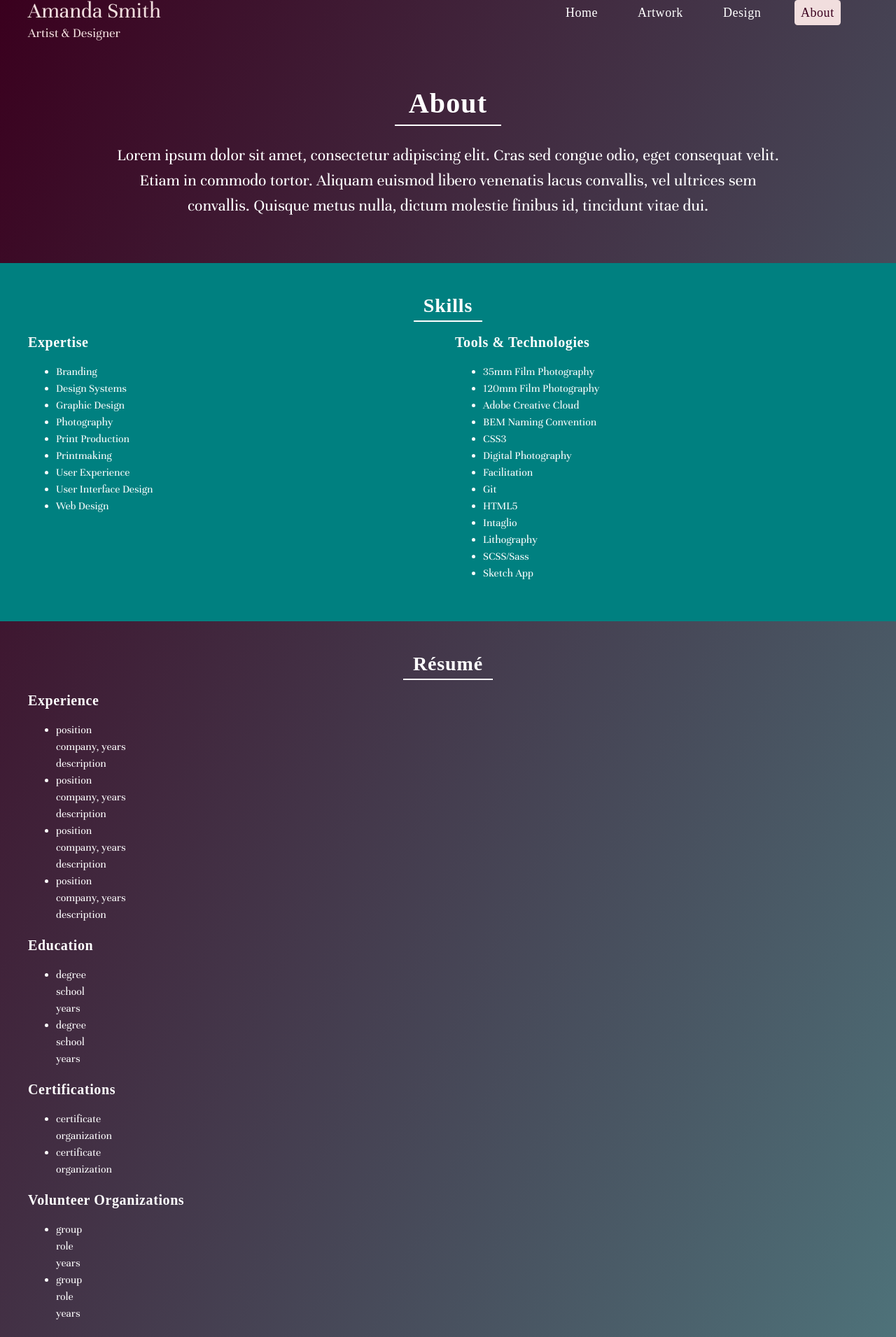
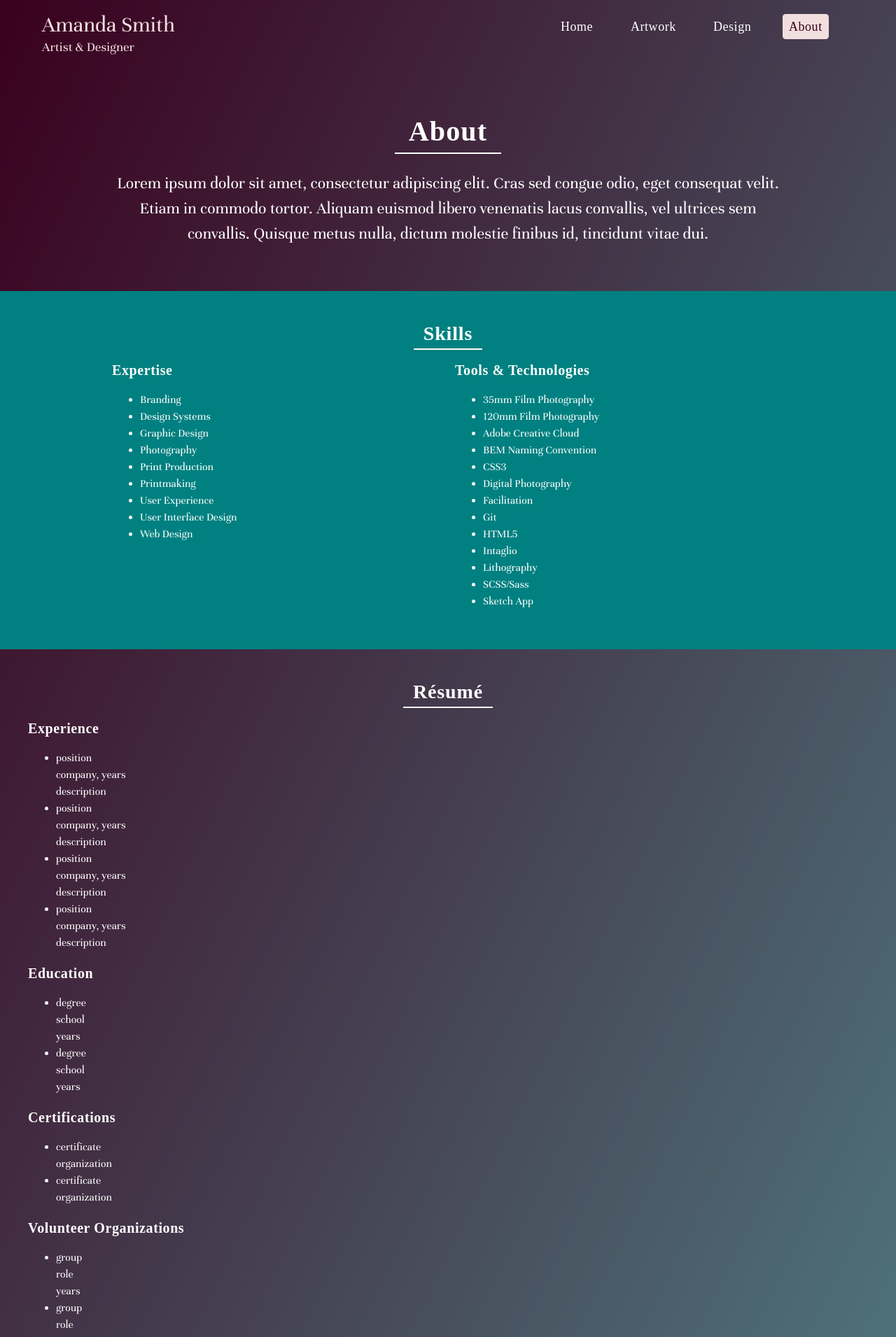
Before and after one commit to asmithorn/asmithorn.github.io, a Jekyll site: the page built from about/index.html, in a window 1280 px wide. Shown: the top 1911 px of the page at 70% size. Built offline with Jekyll 4.4.1, drawn with Linux system fonts in a browser that asks for light colours; some web fonts are replaced.

Commit message:
spacing crap

```diff
--- a/about/index.html
+++ b/about/index.html
@@ -2,7 +2,7 @@
 layout: default
 ---
 <div class="o-row o-row--1200">
-  <section class="o-row--v-padding u-margin--w-20-120">
+  <section class="o-row--v-padding u-padding--w-20-120">
     <header>
       <h1 class="u-row-header">About</h1>
     </header>
@@ -15,7 +15,7 @@
 
 
 <div class="o-row u-bg--teal">
-  <section class="o-row--1200 o-row--v-padding">
+  <section class="o-row--1200 o-row--v-padding u-padding--w-20-120">
     <header><h2 class="u-row-header">Skills</h2></header>
 
     <div class="o-two-col">
--- a/css/style.scss
+++ b/css/style.scss
@@ -243,8 +243,11 @@
 .u-image--round {border-radius: 50%;}
 
 
-.u-margin--w-20-120 {margin: 0 1.25em;}
-//.u-padding--20 {padding: 1.25em;}
+.u-padding--w-20-120 {
+  padding-left: 1.25rem;
+  padding-right: 1.25rem;
+}
+.u-padding--20 {padding: 1.25rem;}
 //.u-padding--b-20 {padding-bottom: 1.25em;}
 
 
@@ -282,7 +285,10 @@
 
   .c-site-nav {flex-basis: 40%;}
 
-  .u-margin--w-20-120 {margin: 0 7.5em;}
+  .u-padding--w-20-120 {
+    padding-left: 7.5rem;
+    padding-right: 7.5rem;
+  }
 
 }
 
```
